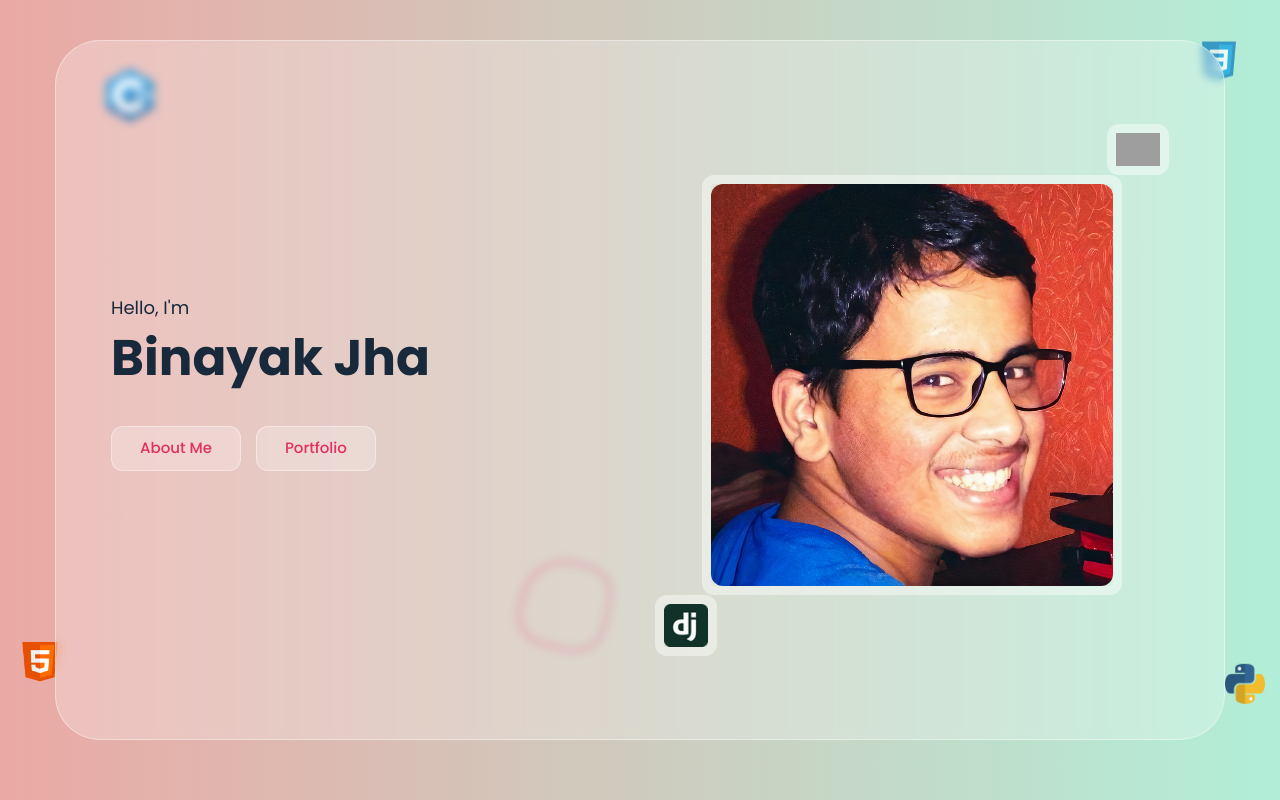
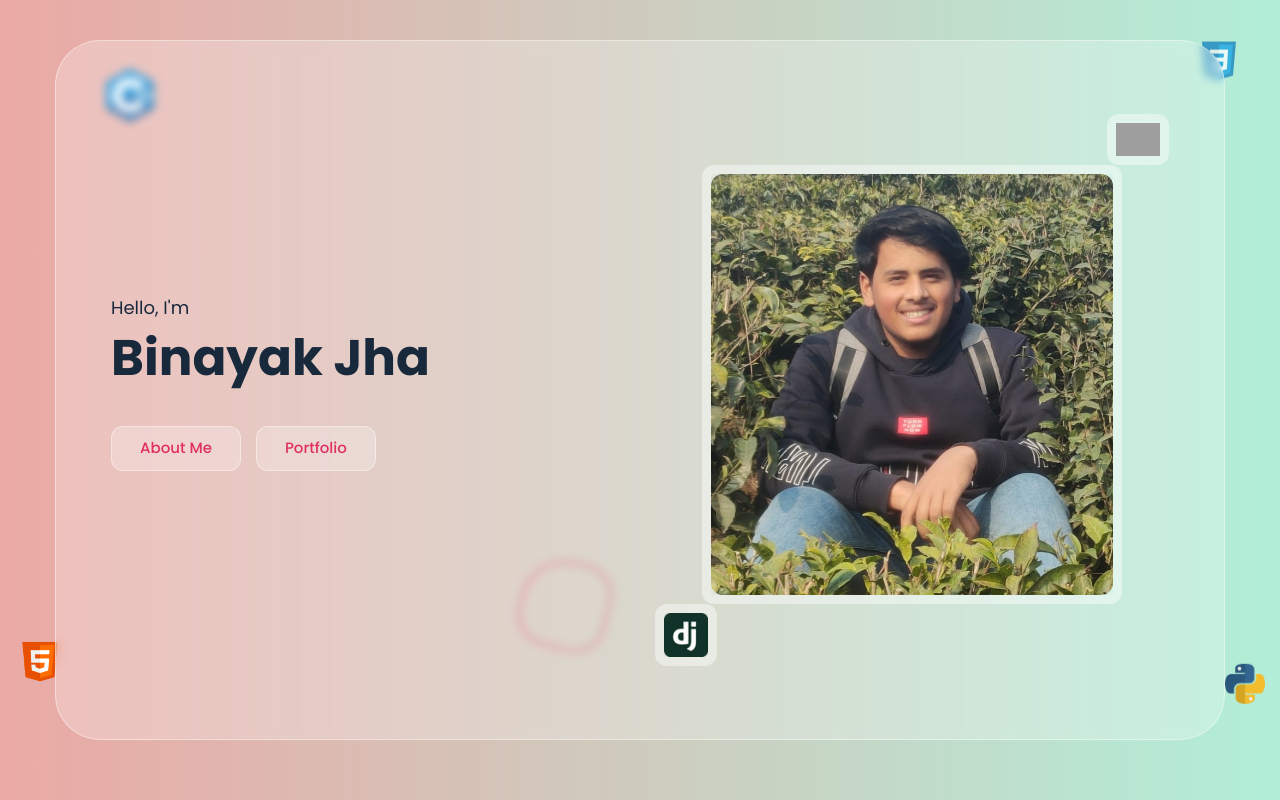
Before and after one commit to BinayakJha/portfolio, a React (Create React App) app: page / in a window 1280 px wide. Built offline with nearby package versions, Linux system fonts and the light colour scheme; grey boxes are pictures that could not be loaded; the HTML template or start-up script is replaced by a standard one.

Commit message:
added new profile pic

```diff
--- a/src/MainPage.js
+++ b/src/MainPage.js
@@ -104,7 +104,7 @@ function MainPage() {
 									/>
 								</div>
 								<div className="img-box">
-									<img src="./images/profile2.jpg" alt="my profile" />
+									<img src="./images/profile.jpg" alt="my profile" />
 								</div>
 								<div className="img-box2">
 									<img
```
Also changed, not shown: public/images/profile.jpg, 1 other file (tests, documents, lock files or other folders).
